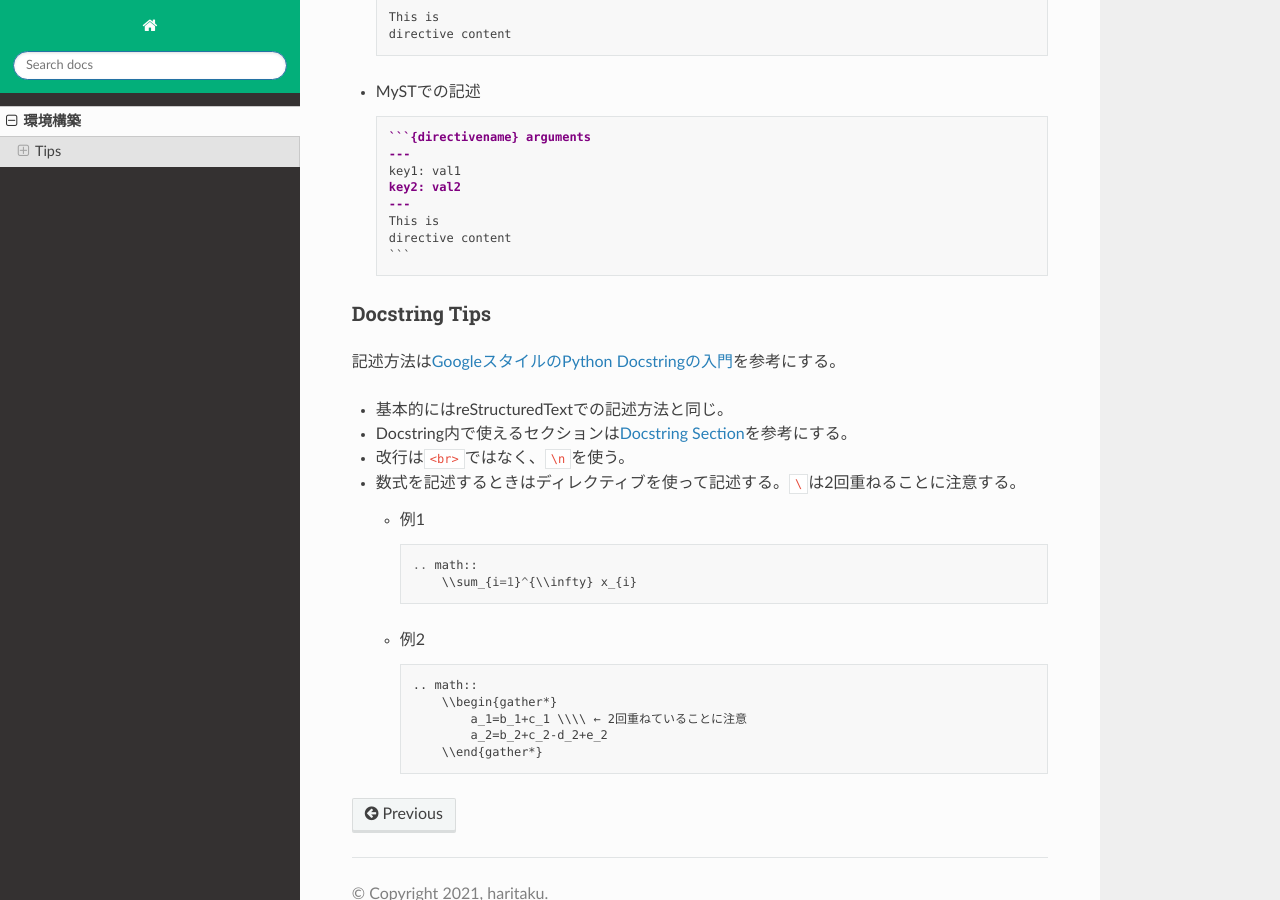
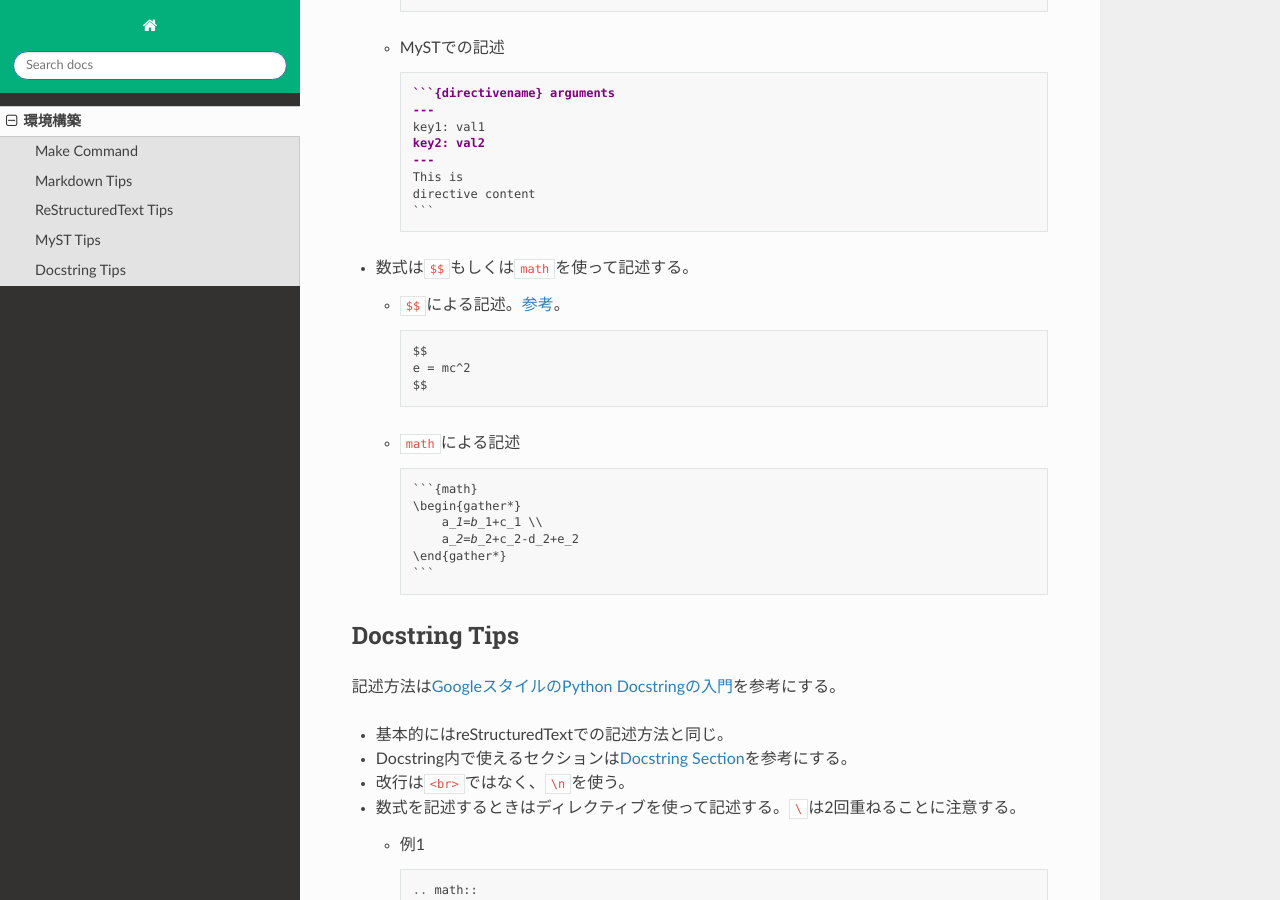
Before and after one commit to haritaku/python-template, a Sphinx documentation site: the page built from docs/README.md, in a window 1280 px wide and 900 px high, scrolled down 1216 px. Built offline with Sphinx 7.4.7 and the Read the Docs theme 2.0.0, drawn with Linux system fonts in a browser that asks for light colours; formulas are drawn with MathJax 3.

Commit message:
ドキュメント追加

`````diff
--- a/docs/README.md
+++ b/docs/README.md
@@ -13,7 +12,7 @@
 | `make clean` | _build内のhtmlファイルを削除                                                   |
 | `make live`  | 自動で生成されるファイルを削除してから、リアルタイムでhtmlを作成するコマンド。 |
 
-### Markdown Tips
+## Markdown Tips
 記述方法は[Markdown Guide](https://www.markdownguide.org/basic-syntax/#images-1)を参考にする。
 
 - コードブロックの中にバッククォートを3つ書くときは、外側のバッククォートを4つにする。
@@ -24,15 +23,15 @@
     ```
     ````
 
-### ReStructuredText Tips
+## ReStructuredText Tips
 記述方法は[reStructuredText入門](https://www.sphinx-doc.org/ja/master/usage/restructuredtext/basics.html)を参考にする。
 
-### MyST Tips
+## MyST Tips
 記述方法は[MyST Syntax Reference](https://myst-parser.readthedocs.io/en/latest/syntax/reference.html)を参考にする。
 
-reStructuredTextのディレクティブの記述は、MySTでは以下のように書く。
+- reStructuredTextのディレクティブの記述は、MySTでは以下のように書く。
 
-- reStructuredTextでの記述
+  - reStructuredTextでの記述
     ```reStructuredText
     .. directivename:: arguments
     :key1: val1
@@ -42,7 +41,7 @@ reStructuredTextのディレクティブの記述は、MySTでは以下のよう
     directive content
     ```
 
-- MySTでの記述
+  - MySTでの記述
     ````markdown
     ```{directivename} arguments
     ---
@@ -54,7 +53,26 @@ reStructuredTextのディレクティブの記述は、MySTでは以下のよう
     ```
     ````
 
-### Docstring Tips
+- 数式は`$$`もしくは`math`を使って記述する。
+  - `$$`による記述。[参考](https://myst-parser.readthedocs.io/en/latest/syntax/optional.html#dollar-delimited-math)。
+
+    ```markdown
+    $$
+    e = mc^2
+    $$
+    ```
+
+  - `math`による記述
+    ````markdown
+    ```{math}
+    \begin{gather*}
+        a_1=b_1+c_1 \\
+        a_2=b_2+c_2-d_2+e_2
+    \end{gather*}
+    ```
+    ````
+
+## Docstring Tips
 記述方法は[GoogleスタイルのPython Docstringの入門](https://qiita.com/11ohina017/items/118b3b42b612e527dc1d)を参考にする。
 
 - 基本的にはreStructuredTextでの記述方法と同じ。
`````
Also changed, not shown: other parts of docs/README.md (+1 -2 lines).
